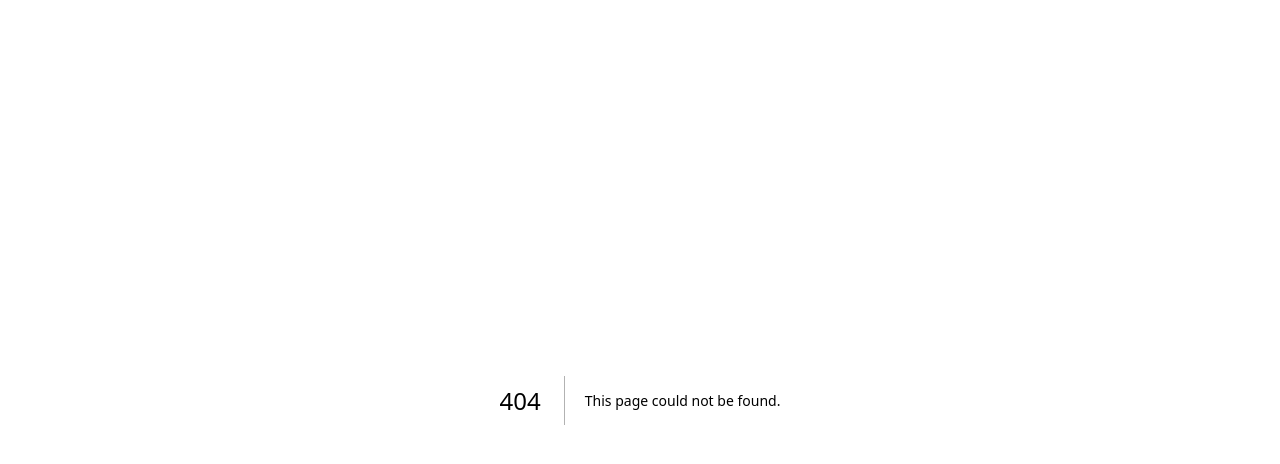
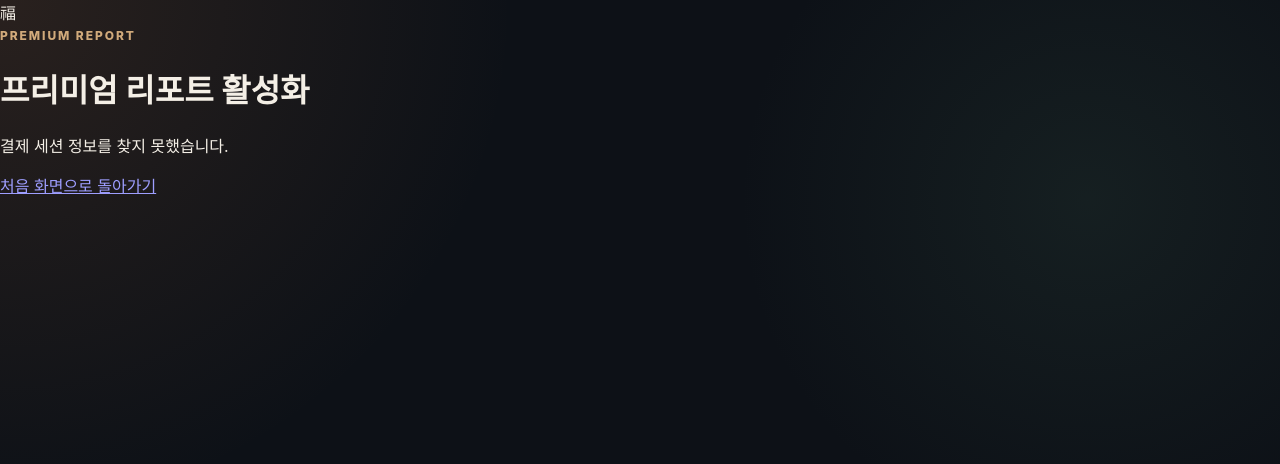
Before and after one commit to beerAndNacho/Multi, a Next.js app in the folder apps/saju/: page /success in a window 1280 px wide. Before the commit this address had no page. Shown: the top 464 px of the page. Built offline with nearby package versions, Linux system fonts and the light colour scheme.

Commit message:
feat(saju): add premium payment success flow

```diff
--- /dev/null
+++ b/apps/saju/app/success/page.tsx
@@ -0,0 +1,40 @@
+'use client';
+
+import { useEffect, useState } from 'react';
+
+export default function SuccessPage() {
+  const [message, setMessage] = useState('결제를 확인하고 프리미엄 이용권을 활성화하고 있습니다.');
+
+  useEffect(() => {
+    const sessionId = new URLSearchParams(window.location.search).get('session_id');
+    if (!sessionId) {
+      setMessage('결제 세션 정보를 찾지 못했습니다.');
+      return;
+    }
+
+    fetch('/api/verify-checkout', {
+      method: 'POST',
+      headers: { 'Content-Type': 'application/json' },
+      body: JSON.stringify({ sessionId }),
+    })
+      .then(async (response) => {
+        const data = await response.json();
+        if (!response.ok) throw new Error(data.error || '결제 확인에 실패했습니다.');
+        localStorage.setItem('saju:premium-token', data.token);
+        window.location.replace('/?premium=1');
+      })
+      .catch((error: Error) => setMessage(error.message));
+  }, []);
+
+  return (
+    <main className="successShell">
+      <div className="successCard">
+        <div className="successSeal">福</div>
+        <span className="eyebrow">PREMIUM REPORT</span>
+        <h1>프리미엄 리포트 활성화</h1>
+        <p>{message}</p>
+        <a href="/">처음 화면으로 돌아가기</a>
+      </div>
+    </main>
+  );
+}
```
